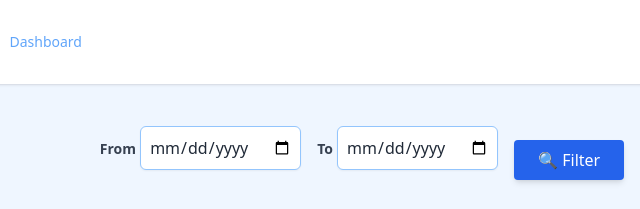
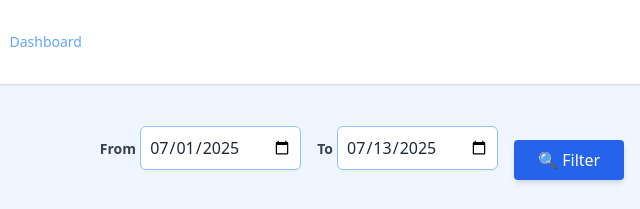
Before and after one commit to GuhanDental/PatientApp, a plain HTML site: page Dashboard.html in a window 1280 px wide. Shown: the top 209 px of the page, 278-918 px from the left. Drawn offline with nearby package versions, Linux system fonts and the light colour scheme; no server answers.

Commit message:
Update Dashboard.html

```diff
--- a/Dashboard.html
+++ b/Dashboard.html
@@ -84,6 +84,20 @@
     document.getElementById("totalRevenue").textContent = "₹ " + data.totalRevenue;
     document.getElementById("pendingPayments").textContent = "₹ " + data.pendingPayments;
   }
+
+  // ✅ Load default values on page load
+  window.addEventListener("DOMContentLoaded", () => {
+    const today = new Date();
+    const firstDay = new Date(today.getFullYear(), today.getMonth(), 1);
+    const todayStr = today.toISOString().split("T")[0];
+    const firstDayStr = firstDay.toISOString().split("T")[0];
+
+    document.getElementById("fromDate").value = firstDayStr;
+    document.getElementById("toDate").value = todayStr;
+
+    fetchDashboard(); // auto-trigger
+  });
 </script>
+
 </body>
 </html>
```
Lines whose indentation alone changed are shown as unchanged.
